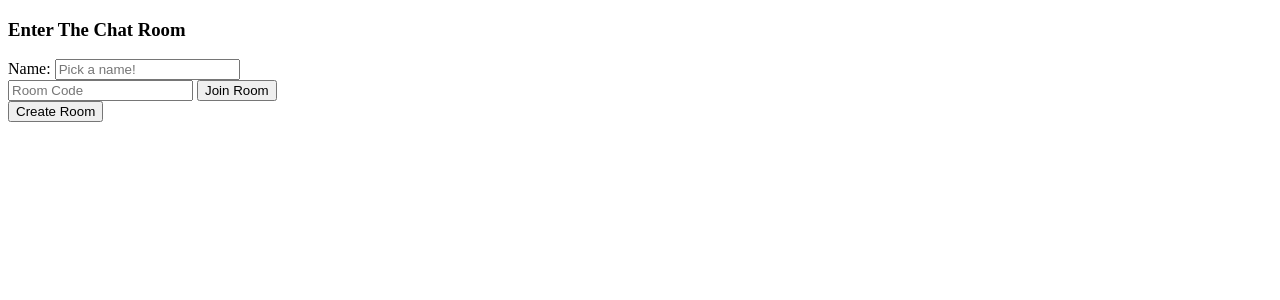
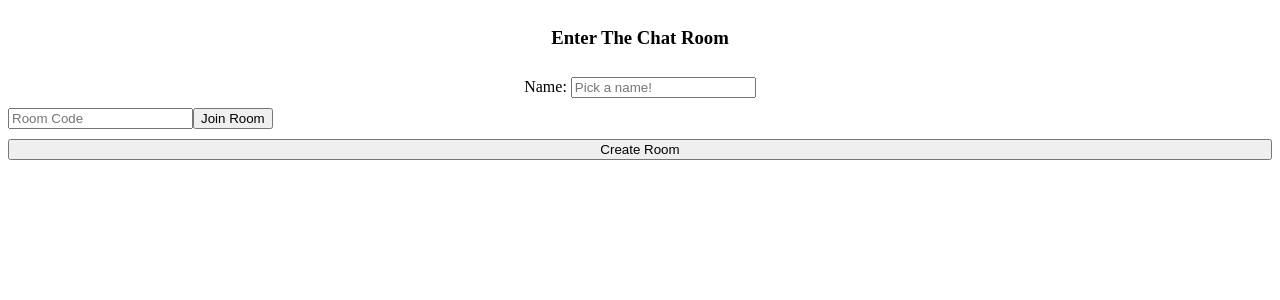
Before and after one commit to phillipsalangsang/chat-room-project, a Flask app: page / in a window 1280 px wide. Shown: the top 300 px of the page. Run offline with Flask 3, Linux system fonts and the light colour scheme; some libraries are stand-ins or nearby versions.

Commit message:
Changed the style of the chat room

```diff
--- a/static/css/style.css
+++ b/static/css/style.css
@@ -0,0 +1,17 @@
+.buttons {
+    display: flex;
+    flex-direction: column;
+    align-items: center;
+    justify-content: center;
+    gap: 10px;
+}
+
+.join {
+    display: flex;
+    flex-direction: row;
+    width: 100%;
+}
+
+.create-btn {
+    width: 100%
+}
--- a/templates/home.html
+++ b/templates/home.html
@@ -1,6 +1,6 @@
 {% extends 'base.html' %}
 {% block content %}
-<form method="post">
+<form method="post" class="buttons">
     <h3>Enter The Chat Room</h3>
     <div>
         <label>Name:</label>
@@ -10,6 +10,6 @@
         <input type="text" placeholder="Room Code" name="code" value="{{code}}"/>
         <button type="submit" name="join">Join Room</button>
     </div>
-    <button type="submit" name="create">Create Room</button>
+    <button type="submit" name="create" class="create-btn">Create Room</button>
 </form>
 {% endblock %}
```
